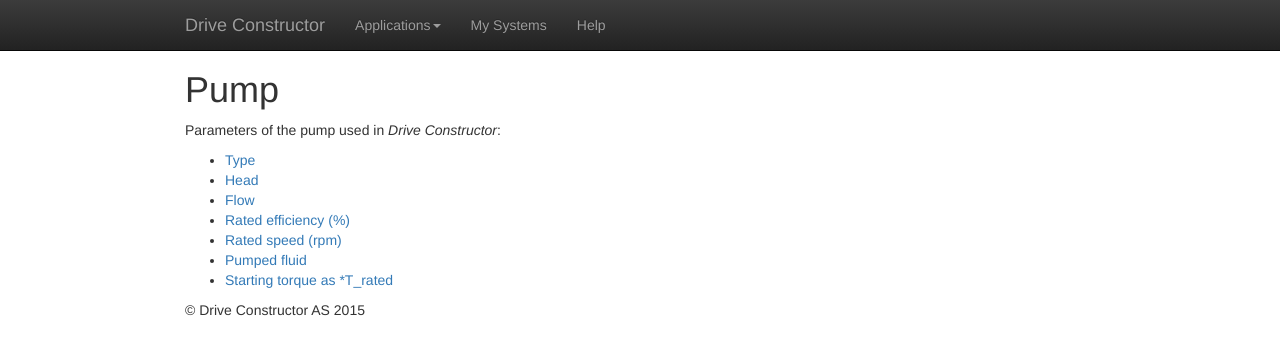
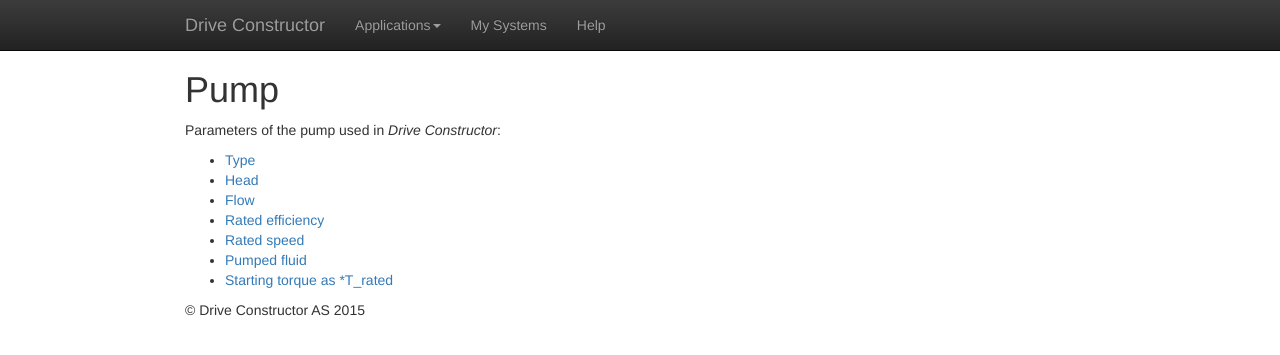
Before and after one commit to Alexey1Gavrilov/drive-constructor-site, a Jekyll site: the page built from help/applications/pump/pump.md, in a window 1280 px wide. Shown: the top 355 px of the page. Built offline with Jekyll 4.4.1, drawn with Linux system fonts in a browser that asks for light colours.

Commit message:
Update pump.md

```diff
--- a/help/applications/pump/pump.md
+++ b/help/applications/pump/pump.md
@@ -9,7 +9,7 @@ Parameters of the pump used in *Drive Constructor*:
 * [Type](pump-types.html)
 * [Head](pump-head.html)
 * [Flow](pump-flow.html)
-* [Rated efficiency (%)](pump-rated-efficiency.html)
-* [Rated speed (rpm)](pump-rated-speed.html)
+* [Rated efficiency](pump-rated-efficiency.html)
+* [Rated speed](pump-rated-speed.html)
 * [Pumped fluid](pump-fluid.html)
 * [Starting torque as *T_rated](pump-starting-torque.html)
```
